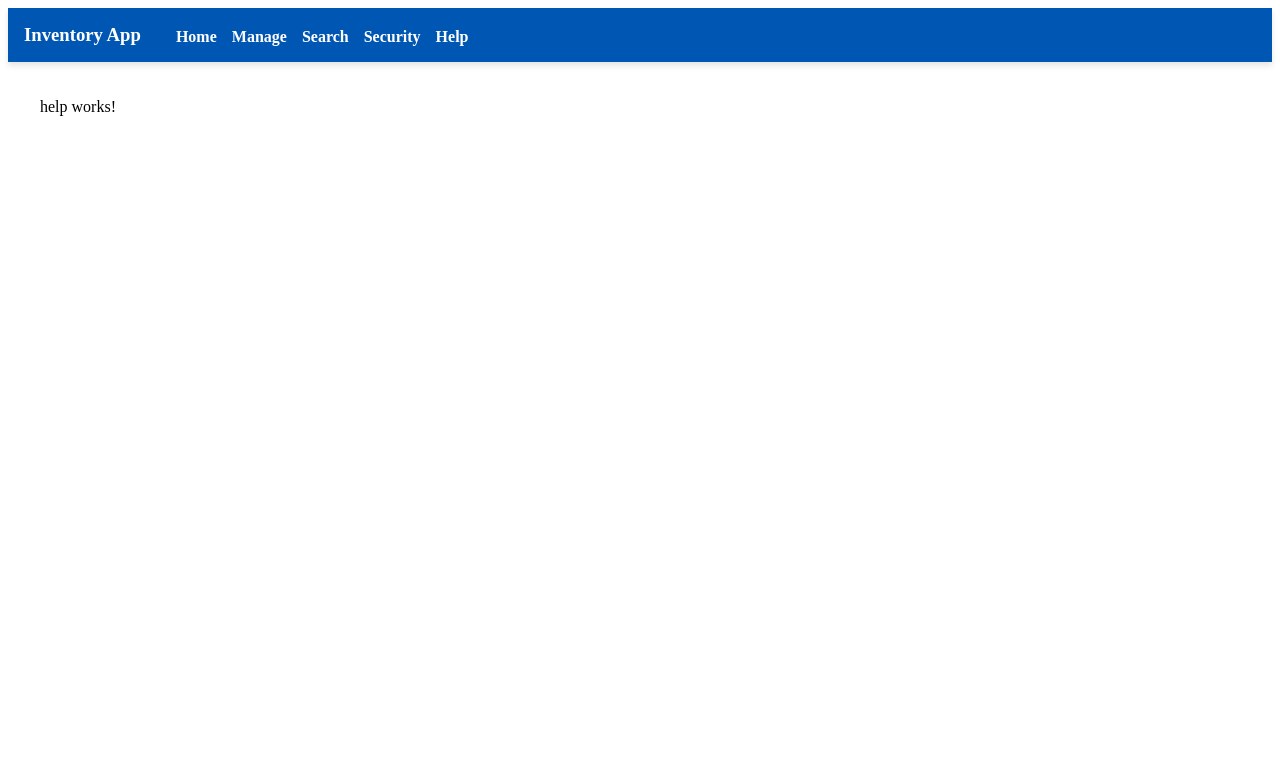
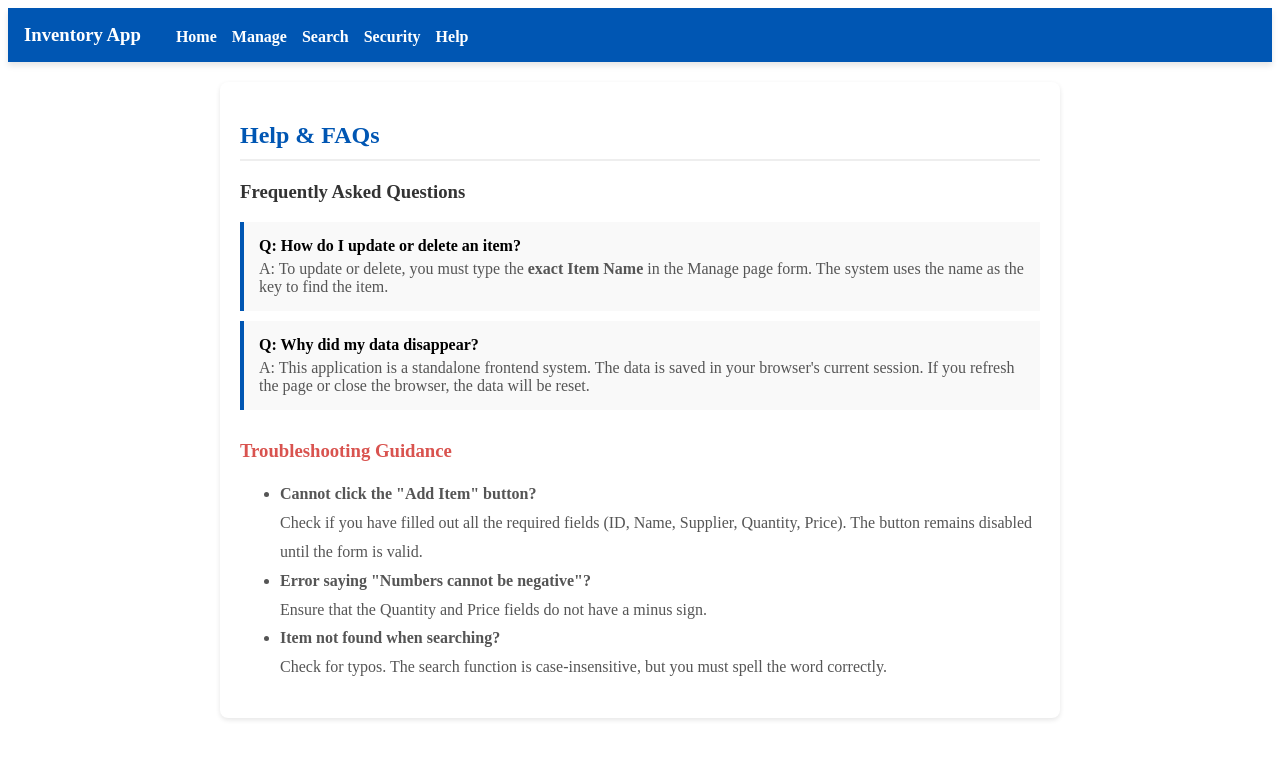
Before and after one commit to Novice-6/A2_PMS_WH, an Angular app in the folder Part2/: page /help in a window 1280 px wide. Shown: the top 758 px of the page. Built offline with nearby package versions, Linux system fonts and the light colour scheme.

Commit message:
The Help page has been completed, and common questions and solutions have been added.

```diff
--- a/Part2/src/app/components/help/help.component.html
+++ b/Part2/src/app/components/help/help.component.html
@@ -1 +1,39 @@
-<p>help works!</p>
+<div style="padding: 20px; max-width: 800px; margin: auto; background: #fff; border-radius: 8px; box-shadow: 0 2px 5px rgba(0,0,0,0.1);">
+  <h2 style="color: #0056b3; border-bottom: 2px solid #eee; padding-bottom: 10px;">Help & FAQs</h2>
+
+  <div style="margin-top: 20px;">
+    <h3 style="color: #333;">Frequently Asked Questions</h3>
+
+    <div style="background: #f9f9f9; padding: 15px; margin-bottom: 10px; border-left: 4px solid #0056b3;">
+      <strong>Q: How do I update or delete an item?</strong>
+      <p style="margin: 5px 0 0 0; color: #555;">
+        A: To update or delete, you must type the <b>exact Item Name</b> in the Manage page form. The system uses the name as the key to find the item.
+      </p>
+    </div>
+
+    <div style="background: #f9f9f9; padding: 15px; margin-bottom: 10px; border-left: 4px solid #0056b3;">
+      <strong>Q: Why did my data disappear?</strong>
+      <p style="margin: 5px 0 0 0; color: #555;">
+        A: This application is a standalone frontend system. The data is saved in your browser's current session. If you refresh the page or close the browser, the data will be reset.
+      </p>
+    </div>
+  </div>
+
+  <div style="margin-top: 30px;">
+    <h3 style="color: #d9534f;">Troubleshooting Guidance</h3>
+    <ul style="color: #555; line-height: 1.8;">
+      <li>
+        <b>Cannot click the "Add Item" button?</b><br>
+        Check if you have filled out all the required fields (ID, Name, Supplier, Quantity, Price). The button remains disabled until the form is valid.
+      </li>
+      <li>
+        <b>Error saying "Numbers cannot be negative"?</b><br>
+        Ensure that the Quantity and Price fields do not have a minus sign.
+      </li>
+      <li>
+        <b>Item not found when searching?</b><br>
+        Check for typos. The search function is case-insensitive, but you must spell the word correctly.
+      </li>
+    </ul>
+  </div>
+</div>
```
Also changed, not shown: Part2/src/app/components/help/help.component.ts (+2 -5 lines).
